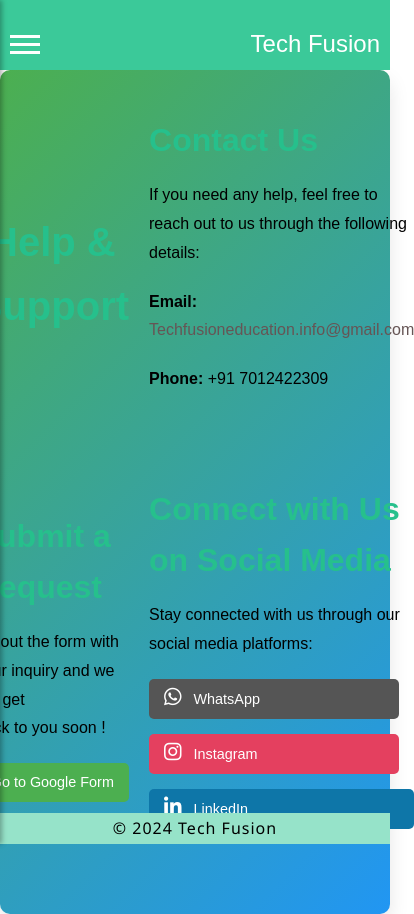
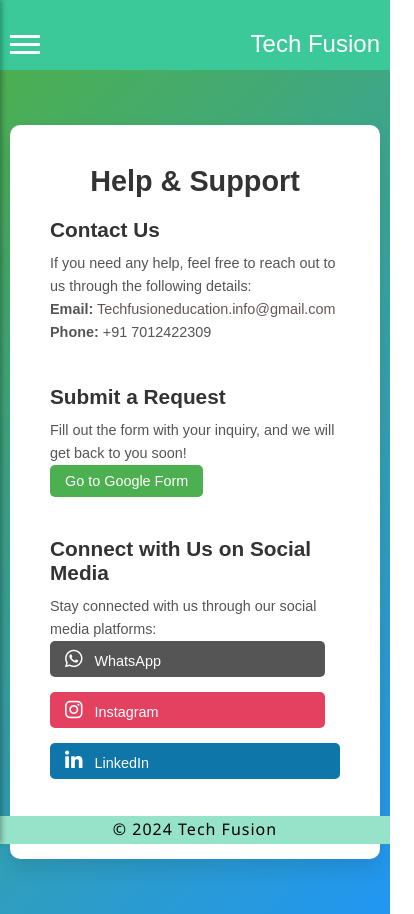
Before and after one commit to vishnuponneth/tech-fusion, a React (Create React App) app: page /contact-us in a window 390 px wide. Shown: the whole page, 414 px wide, since content can reach past the window. Built offline with nearby package versions, Linux system fonts and the light colour scheme; no server answers.

Commit message:
style fix

```diff
--- a/src/components/About.css
+++ b/src/components/About.css
@@ -1,4 +1,4 @@
-header {
+.about-us-header {
     text-align: center;
     padding: 20px;
     background-color: #333;
@@ -8,72 +8,74 @@ header {
     text-transform: uppercase;
 }
 
-* {
+.about-us * {
     margin: 0;
     padding: 0;
     box-sizing: border-box;
 }
 
-body {
+.about-us-body {
     font-family: 'Arial', sans-serif;
     background-color: #f4f4f4;
     color: #333;
     line-height: 1.6;
 }
 
-.container {
+.about-us-container {
     max-width: 1200px;
     margin: 0 auto;
     padding: 20px;
 }
 
-h1, h2, h3 {
+.about-us h1,
+.about-us h2,
+.about-us h3 {
     color: #26c08c;
 }
 
-h1 {
+.about-us-h1 {
     font-size: 3em;
     margin-bottom: 20px;
     text-align: center;
 }
 
-h2 {
+.about-us-h2 {
     font-size: 2.5em;
     margin-bottom: 15px;
 }
 
-h3 {
+.about-us-h3 {
     font-size: 2em;
     margin-bottom: 10px;
 }
 
-p {
+.about-us p {
     font-size: 1.2em;
     margin-bottom: 20px;
     line-height: 1.8;
 }
 
-ul {
+.about-us ul {
     margin: 20px 0;
     padding-left: 40px;
 }
 
-ul li {
+.about-us ul li {
     font-size: 1.2em;
     margin-bottom: 10px;
 }
 
-.section {
+.about-us-section {
     margin-bottom: 50px;
 }
 
-.section-title {
+.about-us-section-title {
     border-bottom: 2px solid #4CAF50;
     padding-bottom: 10px;
     margin-bottom: 20px;
 }
 
-footer {
+.about-us-footer {
     text-align: center;
     padding: 20px;
     background-color: #333;
@@ -82,19 +84,20 @@ footer {
 }
 
 @media (max-width: 768px) {
-    h1 {
+    .about-us-h1 {
         font-size: 2.5em;
     }
 
-    h2 {
+    .about-us-h2 {
         font-size: 2em;
     }
 
-    h3 {
+    .about-us-h3 {
         font-size: 1.5em;
     }
 
-    p, ul li {
+    .about-us p,
+    .about-us ul li {
         font-size: 1em;
     }
 }
--- a/src/components/ContactUs.css
+++ b/src/components/ContactUs.css
@@ -4,7 +4,7 @@
     box-sizing: border-box;
 }
 
-.contact-us {
+.contact-us-page {
     font-family: 'Arial', sans-serif;
     background: linear-gradient(135deg, #4CAF50, #2196F3);
     color: #333;
@@ -15,7 +15,7 @@
     padding: 20px;
 }
 
-.container {
+.contact-container {
     width: 100%;
     max-width: 900px;
     background-color: #fff;
@@ -25,33 +25,33 @@
     animation: fadeIn 1.5s ease-in-out;
 }
 
-h1 {
+.contact-us-page h1 {
     text-align: center;
     color: #333;
     font-size: 2.5em;
     margin-bottom: 20px;
 }
 
-h2 {
+.contact-us-page h2 {
     font-size: 1.8em;
     margin-bottom: 10px;
     color: #333;
 }
 
-p {
+.contact-us-page p {
     font-size: 1.1em;
     line-height: 1.6;
     color: #555;
 }
 
-.contact-info,
-.form-link,
-.social-media {
+.contact-us-page .contact-info,
+.contact-us-page .form-link,
+.contact-us-page .social-media {
     margin-bottom: 40px;
 }
 
-.form-link a,
-.social-media a {
+.contact-us-page .form-link a,
+.contact-us-page .social-media a {
     display: inline-block;
     padding: 12px 25px;
     font-size: 1.2em;
@@ -61,16 +61,16 @@ p {
     transition: transform 0.3s ease, background-color 0.3s ease;
 }
 
-.form-link a {
+.contact-us-page .form-link a {
     background-color: #4CAF50;
 }
 
-.form-link a:hover {
+.contact-us-page .form-link a:hover {
     background-color: #45a049;
     transform: translateY(-3px);
 }
 
-.social-media a {
+.contact-us-page .social-media a {
     margin-right: 15px;
     background-color: #555;
     align-items: center;
@@ -78,40 +78,29 @@ p {
     gap: 10px;
 }
 
-.social-media a i {
+.contact-us-page .social-media a i {
     font-size: 20px;
 }
 
-.social-media a.facebook {
-    background-color: #3b5998;
-}
+.contact-us-page .social-media a.facebook { background-color: #3b5998; }
+.contact-us-page .social-media a.twitter { background-color: #1da1f2; }
+.contact-us-page .social-media a.instagram { background-color: #e4405f; }
+.contact-us-page .social-media a.linkedin { background-color: #0e76a8; }
 
-.social-media a.twitter {
-    background-color: #1da1f2;
-}
-
-.social-media a.instagram {
-    background-color: #e4405f;
-}
-
-.social-media a.linkedin {
-    background-color: #0e76a8;
-}
-
-.social-media a i {
+.contact-us-page .social-media a i {
     margin-right: 8px;
 }
 
-.social-media a:hover {
+.contact-us-page .social-media a:hover {
     transform: translateY(-3px);
     opacity: 0.85;
 }
 
-.social-media a:last-child {
+.contact-us-page .social-media a:last-child {
     margin-right: 0;
 }
 
-footer {
+.contact-us-page footer {
     text-align: center;
     margin-top: 20px;
     font-size: 1em;
@@ -119,70 +108,53 @@ footer {
 }
 
 @keyframes fadeIn {
-    0% {
-        opacity: 0;
-        transform: translateY(-30px);
-    }
-
-    100% {
-        opacity: 1;
-        transform: translateY(0);
-    }
+    0% { opacity: 0; transform: translateY(-30px); }
+    100% { opacity: 1; transform: translateY(0); }
 }
 
 /* Responsive Design */
 @media (max-width: 768px) {
-    body {
+    .contact-us-page {
         padding: 10px;
     }
-
-    .container {
+    .contact-us-page .container {
         padding: 20px;
     }
-
-    h1 {
+    .contact-us-page h1 {
         font-size: 2em;
     }
-
-    h2 {
+    .contact-us-page h2 {
         font-size: 1.5em;
     }
-
-    p {
+    .contact-us-page p {
         font-size: 1em;
     }
-
-    .form-link a,
-    .social-media a {
+    .contact-us-page .form-link a,
+    .contact-us-page .social-media a {
         padding: 10px 20px;
         font-size: 1em;
     }
 }
 
 @media (max-width: 480px) {
-    .social-media a {
+    .contact-us-page .social-media a {
         display: block;
         margin-bottom: 15px;
     }
-
-    .social-media a:last-child {
+    .contact-us-page .social-media a:last-child {
         margin-bottom: 0;
     }
-
-    h1 {
+    .contact-us-page h1 {
         font-size: 1.8em;
     }
-
-    h2 {
+    .contact-us-page h2 {
         font-size: 1.3em;
     }
-
-    p {
+    .contact-us-page p {
         font-size: 0.9em;
     }
-
-    .form-link a,
-    .social-media a {
+    .contact-us-page .form-link a,
+    .contact-us-page .social-media a {
         font-size: 0.9em;
         padding: 8px 15px;
     }
--- a/src/components/ContactUs.js
+++ b/src/components/ContactUs.js
@@ -6,37 +6,39 @@ const ContactUs = () => {
 
   const navigate = useNavigate();
   return (
-    <div class="container contact-us">
-      <h1>Help & Support</h1>
+    <div class="contact-us-page">
+      <div class="contact-container">
+        <h1 class="contact-title">Help & Support</h1>
 
         <div class="contact-info">
-        <h2>Contact Us</h2>
-        <p>If you need any help, feel free to reach out to us through the following details:</p>
-        <p><strong>Email:</strong> <a href="mailto:Techfusioneducation.info@gmail.com"> Techfusioneducation.info@gmail.com</a></p>
-        <p><strong>Phone:</strong> +91 7012422309</p>
+          <h2 class="section-title">Contact Us</h2>
+          <p class="section-text">If you need any help, feel free to reach out to us through the following details:</p>
+          <p class="section-text"><strong>Email:</strong> <a href="mailto:Techfusioneducation.info@gmail.com"> Techfusioneducation.info@gmail.com</a></p>
+          <p class="section-text"><strong>Phone:</strong> +91 7012422309</p>
         </div>
 
         <div class="form-link">
-        <h2>Submit a Request</h2>
-        <p>Fill out the form with your inquiry and we will get back to you soon !</p>
-        <a href="https://forms.gle/FHEgWy1xHYSwhJwB8" target="_blank">Go to Google Form</a>
+          <h2 class="section-title">Submit a Request</h2>
+          <p class="section-text">Fill out the form with your inquiry, and we will get back to you soon!</p>
+          <a href="https://forms.gle/FHEgWy1xHYSwhJwB8" target="_blank" class="button-link">Go to Google Form</a>
         </div>
 
         <div class="social-media">
-        <h2>Connect with Us on Social Media</h2>
-        <p>Stay connected with us through our social media platforms:</p>
-        <a href="https://wa.me/917012422309" class="whatsapp" target="_blank">
+          <h2 class="section-title">Connect with Us on Social Media</h2>
+          <p class="section-text">Stay connected with us through our social media platforms:</p>
+          <a href="https://wa.me/917012422309" class="social-link whatsapp" target="_blank">
             <i class="fab fa-whatsapp"></i> WhatsApp
           </a>
-
-        <a href="https://www.instagram.com/tech.fusion.education/" class="instagram" target="_blank">
+          <a href="https://www.instagram.com/tech.fusion.education/" class="social-link instagram" target="_blank">
             <i class="fab fa-instagram"></i> Instagram
           </a>
-        <a href="https://www.linkedin.com/company/tech-fusion-ml/" class="linkedin" target="_blank">
+          <a href="https://www.linkedin.com/company/tech-fusion-ml/" class="social-link linkedin" target="_blank">
             <i class="fab fa-linkedin-in"></i> LinkedIn
           </a>
         </div>
       </div>
+    </div>
+
   );
 };
 
```
Also changed, not shown: src/components/About.js (+45 -31 lines). Lines whose indentation alone changed are shown as unchanged.
